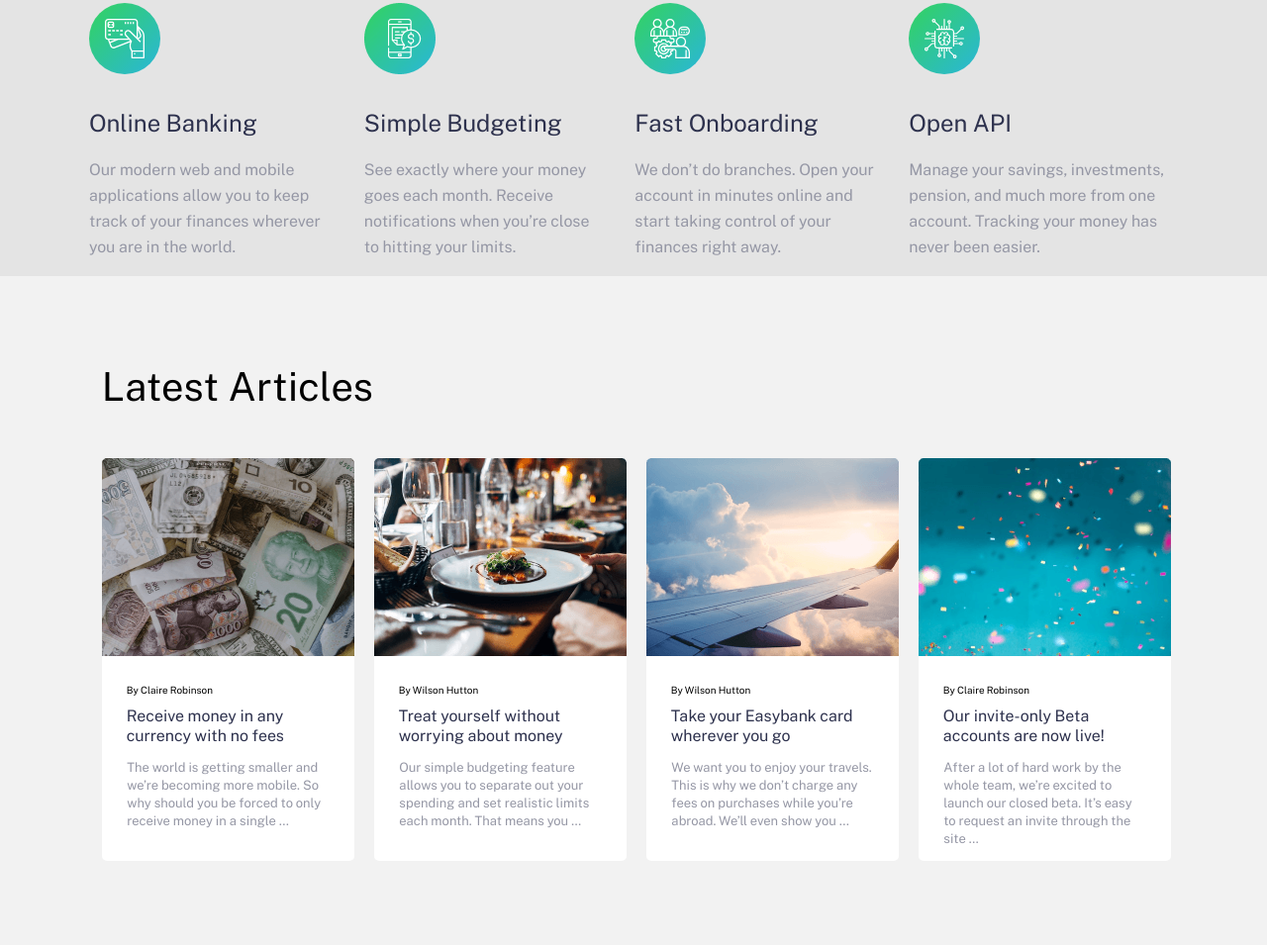
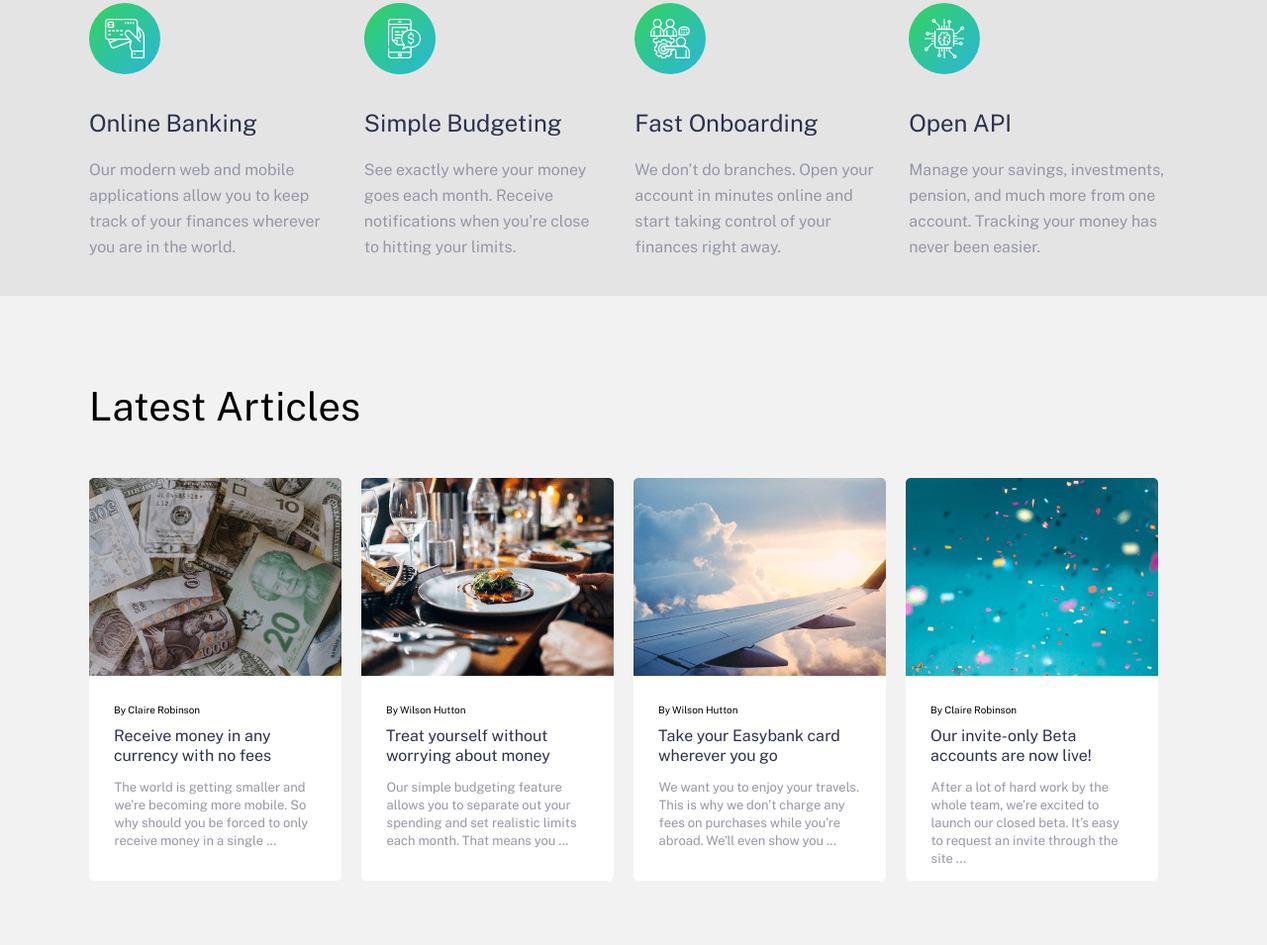
Before and after one commit to samandarwebdeveloper/EasyBank, a plain HTML site: page index.html in a window 1280 px wide. Shown: the part 685-1640 px from the top of the page at 99% size. Drawn offline with Linux system fonts and the light colour scheme.

Commit message:
Add HTML codes and CSS styles

```diff
--- a/scss/blocks/_about-section.scss
+++ b/scss/blocks/_about-section.scss
@@ -5,6 +5,7 @@
     position: relative;
     margin-top: -150px;
     z-index: 1;
+    padding-bottom: 20px;
 }
 .about-section__lead {
     font-size: 40px;
--- a/scss/blocks/_articles__section.scss
+++ b/scss/blocks/_articles__section.scss
@@ -12,6 +12,7 @@
 }
 .articles__list {
     @include list-unstyled;
+    width: 100%;
     margin-top: 40px;
     display: flex;
 }
@@ -84,12 +85,8 @@
 
 }
 @include breakpoint-up (1000px) {
-    .articles__section {
-        padding-left: 2%;
-    }
     .articles__list {
         width: 100%;
-        flex-wrap: wrap;
         justify-content: center;
     }
     .articles__item {
```
Also changed, not shown: css/main.css, css/main.min.css, 2 other files.
